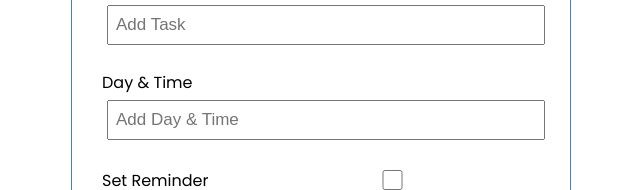
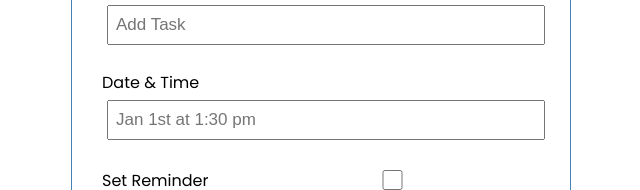
Before and after one commit to FERLUI01/react-task, a React (Create React App) app: page / in a window 1280 px wide. Both pictures are taken after a click on the button "Add". Shown: the part 159-349 px from the top of the page, without its empty margins (319-959 px from the left). Built offline with nearby package versions, Linux system fonts and the light colour scheme; data requests are answered from the project's data file.

Commit message:
Small change to date&time format and placeholder

```diff
--- a/src/components/AddTask.js
+++ b/src/components/AddTask.js
@@ -32,10 +32,10 @@ const AddTask = ({ onAdd }) => {
             />
         </div>
         <div className='form-control'>
-           <label>Day & Time</label>
+           <label>Date & Time</label>
            <input
                 type='text'
-                placeholder='Add Day & Time'
+                placeholder='Jan 1st at 1:30 pm'
                 value={day}
                 onChange={(e) => setDay(e.target.value)}
             />
```
